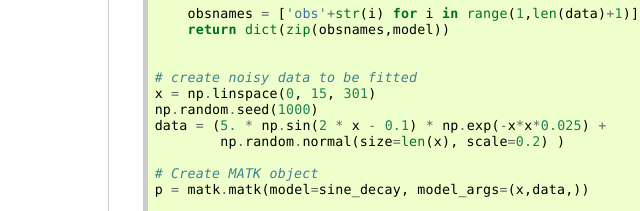
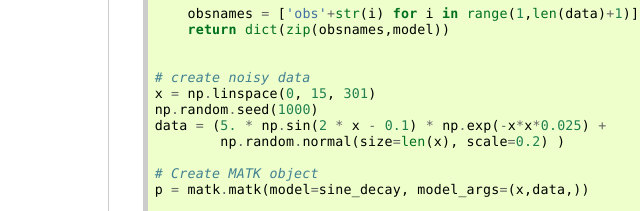
Before and after one commit to dharp/matk, a plain HTML site: page docs/example_sobol.html in a window 1280 px wide. Shown: the part 385-596 px from the top of the page, 173-813 px from the left. Drawn offline with Linux system fonts and the light colour scheme.

Commit message:
Small changes to sobol test and example

```diff
--- a/docs/example_sobol.html
+++ b/docs/example_sobol.html
@@ -106,7 +106,7 @@
     <span class="k">return</span> <span class="nb">dict</span><span class="p">(</span><span class="nb">zip</span><span class="p">(</span><span class="n">obsnames</span><span class="p">,</span><span class="n">model</span><span class="p">))</span>
 
 
-<span class="c1"># create noisy data to be fitted</span>
+<span class="c1"># create noisy data</span>
 <span class="n">x</span> <span class="o">=</span> <span class="n">np</span><span class="o">.</span><span class="n">linspace</span><span class="p">(</span><span class="mi">0</span><span class="p">,</span> <span class="mi">15</span><span class="p">,</span> <span class="mi">301</span><span class="p">)</span>
 <span class="n">np</span><span class="o">.</span><span class="n">random</span><span class="o">.</span><span class="n">seed</span><span class="p">(</span><span class="mi">1000</span><span class="p">)</span>
 <span class="n">data</span> <span class="o">=</span> <span class="p">(</span><span class="mf">5.</span> <span class="o">*</span> <span class="n">np</span><span class="o">.</span><span class="n">sin</span><span class="p">(</span><span class="mi">2</span> <span class="o">*</span> <span class="n">x</span> <span class="o">-</span> <span class="mf">0.1</span><span class="p">)</span> <span class="o">*</span> <span class="n">np</span><span class="o">.</span><span class="n">exp</span><span class="p">(</span><span class="o">-</span><span class="n">x</span><span class="o">*</span><span class="n">x</span><span class="o">*</span><span class="mf">0.025</span><span class="p">)</span> <span class="o">+</span>
```
Also changed, not shown: docs/sobol.html (+1 -1 lines), 2 other files.
